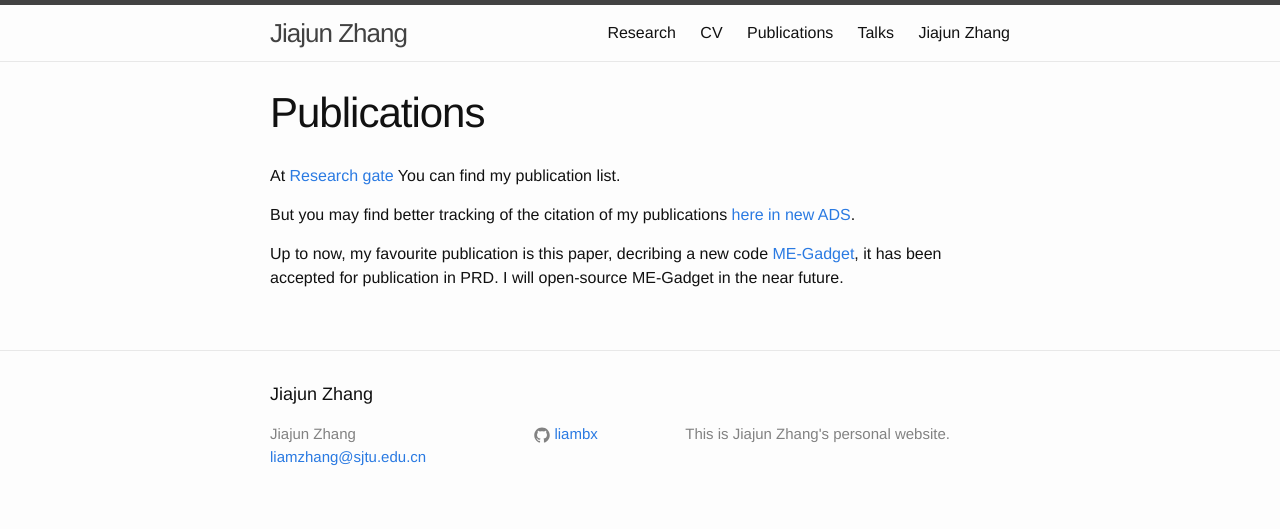
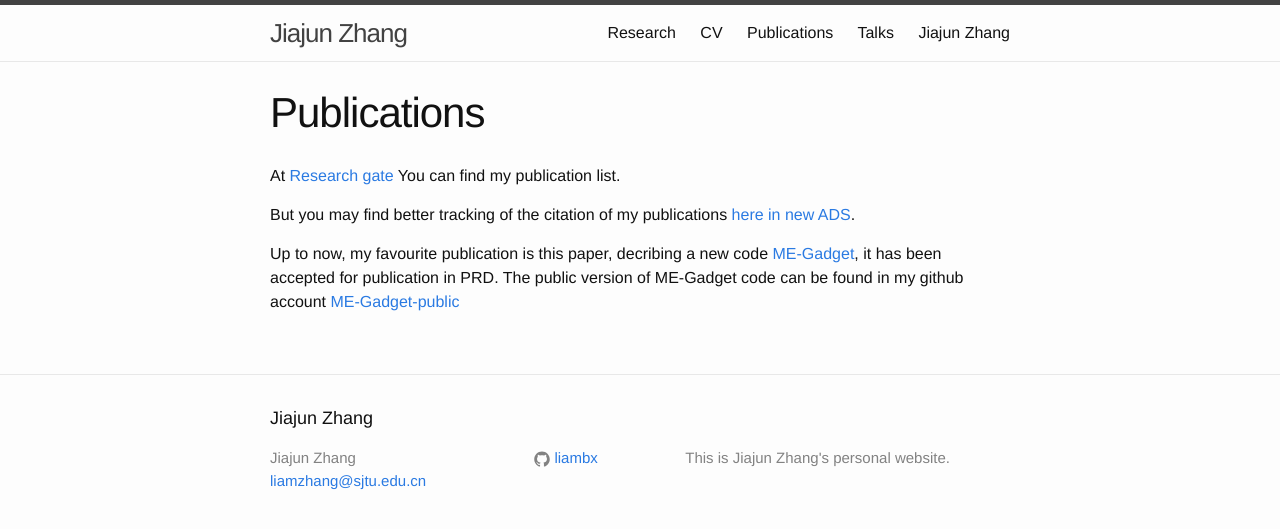
Before and after one commit to liambx/liambx.github.io, a Jekyll site: the page built from publications.md, in a window 1280 px wide. Shown: the top 529 px of the page. Built offline with Jekyll 4.4.1, drawn with Linux system fonts in a browser that asks for light colours.

Commit message:
Update publications.md

```diff
--- a/publications.md
+++ b/publications.md
@@ -8,6 +8,7 @@ At [Research gate](https://www.researchgate.net/profile/Jiajun_Zhang7)
 You can find my publication list.
 
 But you may find better tracking of the citation of my publications [here in new
-ADS](https://ui.adsabs.harvard.edu/?bbbRedirect=1#/user/libraries/U6fP6P9yQNeZMnu2i9As3A).
+ADS](https://ui.adsabs.harvard.edu/public-libraries/U6fP6P9yQNeZMnu2i9As3A).
 
-Up to now, my favourite publication is this paper, decribing a new code [ME-Gadget](http://adsabs.harvard.edu/abs/2018arXiv181101519Z), it has been accepted for publication in PRD. I will open-source ME-Gadget in the near future.
+Up to now, my favourite publication is this paper, decribing a new code [ME-Gadget](http://adsabs.harvard.edu/abs/2018arXiv181101519Z), it has been accepted for publication in PRD.
+The public version of ME-Gadget code can be found in my github account [ME-Gadget-public](https://github.com/liambx/ME-Gadget-public)
```
